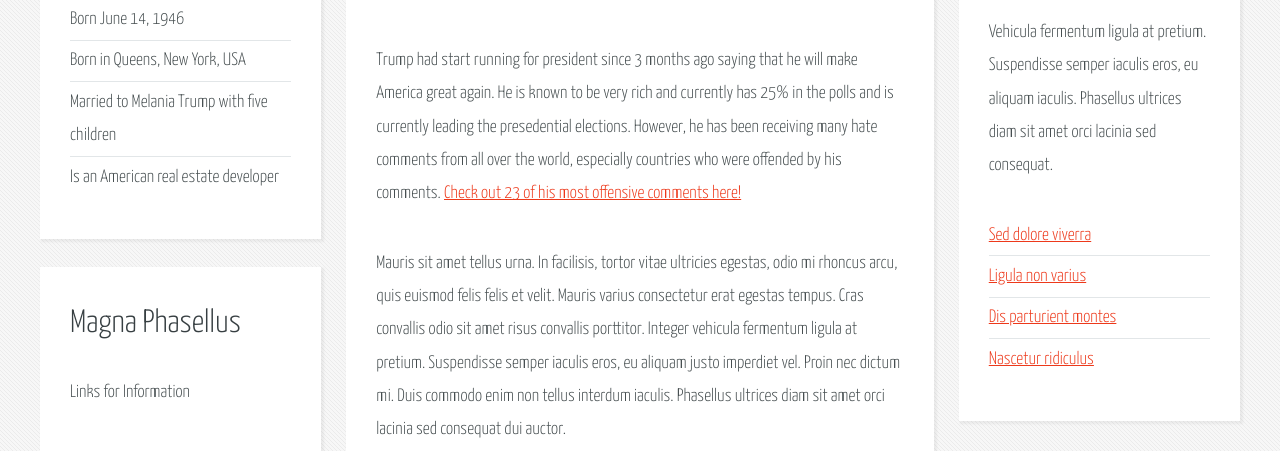
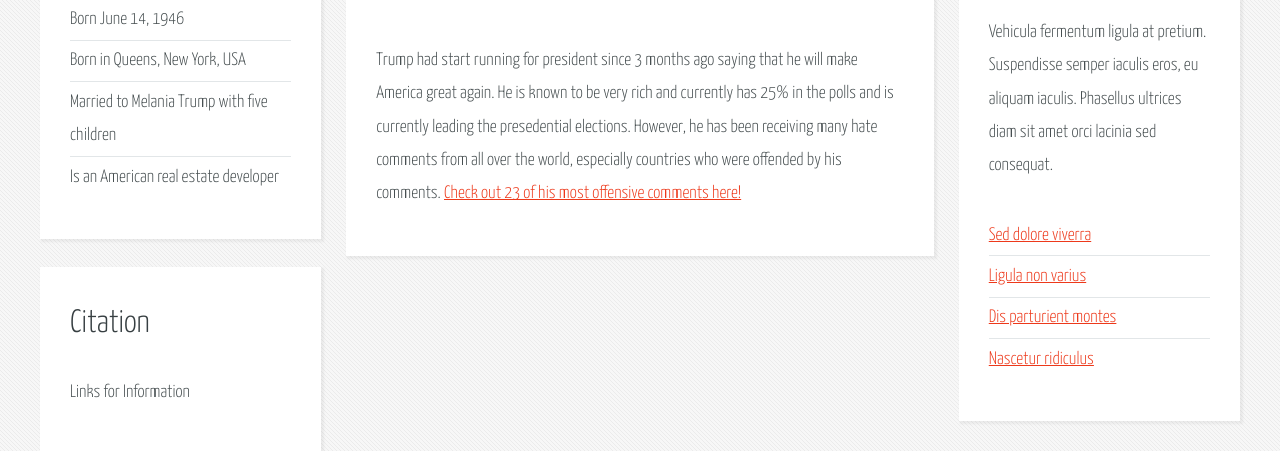
Before and after one commit to Junebrah/Junebrah.github.io, a plain HTML site: page threecolumn.html in a window 1280 px wide. Shown: the part 485-936 px from the top of the page. Drawn offline with Linux system fonts and the light colour scheme.

Commit message:
changed bottom left area

```diff
--- a/threecolumn.html
+++ b/threecolumn.html
@@ -63,7 +63,7 @@
 										</section>
 										<section>
 											<header>
-												<h2>Magna Phasellus</h2>
+												<h2>Citation</h2>
 											</header>
 												<p>
 												Links for Information
@@ -98,14 +98,6 @@
 												and is currently leading the presedential elections. However, he has been receiving
 												many hate comments from all over the world, especially countries who were offended
 												by his comments. <a href="http://presidential-candidates.insidegov.com/stories/5187/23-ridiculously-offensive-donald-trump-quotes">Check out 23 of his most offensive comments here!</a>
-											</p>
-											<p>
-												Mauris sit amet tellus urna. In facilisis, tortor vitae ultricies egestas, odio
-												mi rhoncus arcu, quis euismod felis felis et velit. Mauris varius consectetur erat
-												egestas tempus. Cras convallis odio sit amet risus convallis porttitor. Integer
-												vehicula fermentum ligula at pretium. Suspendisse semper iaculis eros, eu aliquam
-												justo imperdiet vel. Proin nec dictum mi. Duis commodo enim non tellus interdum
-												iaculis. Phasellus ultrices diam sit amet orci lacinia sed consequat dui auctor.
 											</p>
 										</section>
 
```
